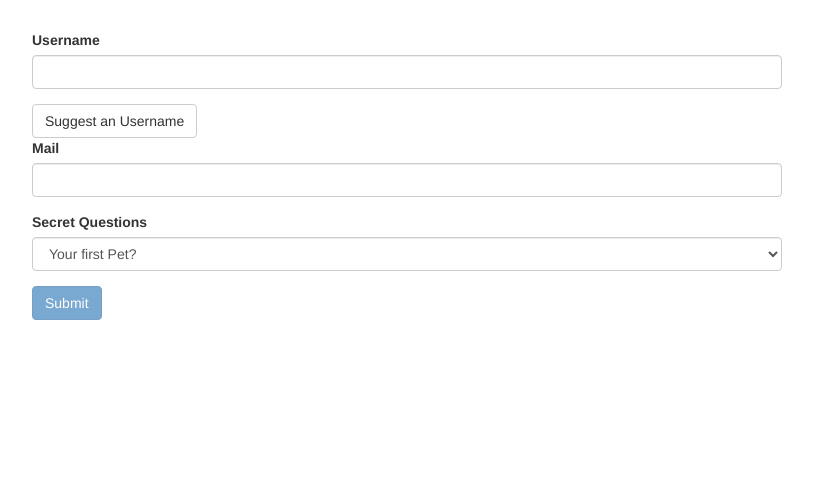
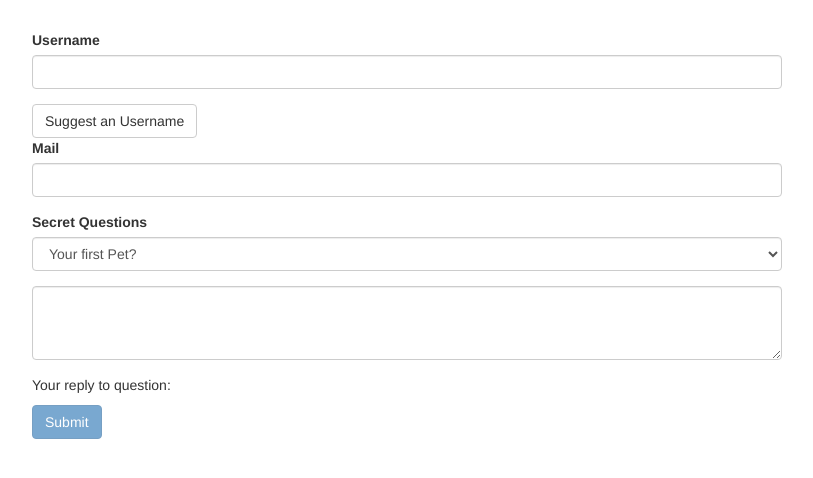
Before and after one commit to mbochynski/angular-assignments, an Angular app in the folder modules/forms-template-driven/: page / in a window 1280 px wide. Shown: the top 478 px of the page, without its empty margins (233-1046 px from the left). Built offline with nearby package versions, Linux system fonts and the light colour scheme.

Commit message:
Use input two way binding

```diff
--- a/modules/forms-template-driven/src/app/app.component.html
+++ b/modules/forms-template-driven/src/app/app.component.html
@@ -39,6 +39,15 @@
             <option value="teacher">Your first teacher?</option>
           </select>
         </div>
+        <div class="form-group">
+          <textarea
+            class="form-control"
+            name="questionAnswer"
+            rows="3"
+            [(ngModel)]="answer">
+          </textarea>
+        </div>
+        <p>Your reply to question: {{ answer }}</p>
         <button
           class="btn btn-primary"
           type="submit"
--- a/modules/forms-template-driven/src/app/app.component.ts
+++ b/modules/forms-template-driven/src/app/app.component.ts
@@ -7,6 +7,7 @@
   styleUrls: ['./app.component.css']
 })
 export class AppComponent {
+  answer = '';
   defaultQuestion = 'pet';
   @ViewChild('f') myForm: NgForm;
 
```
